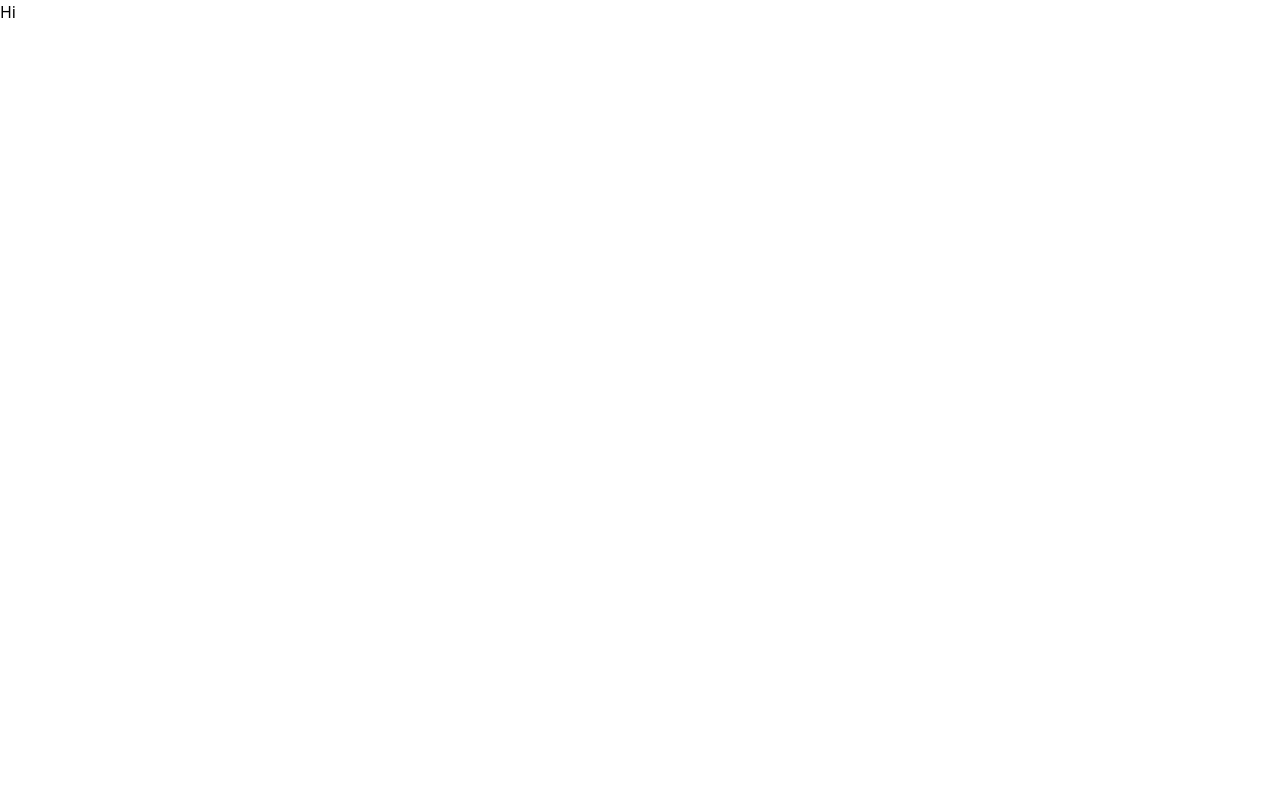
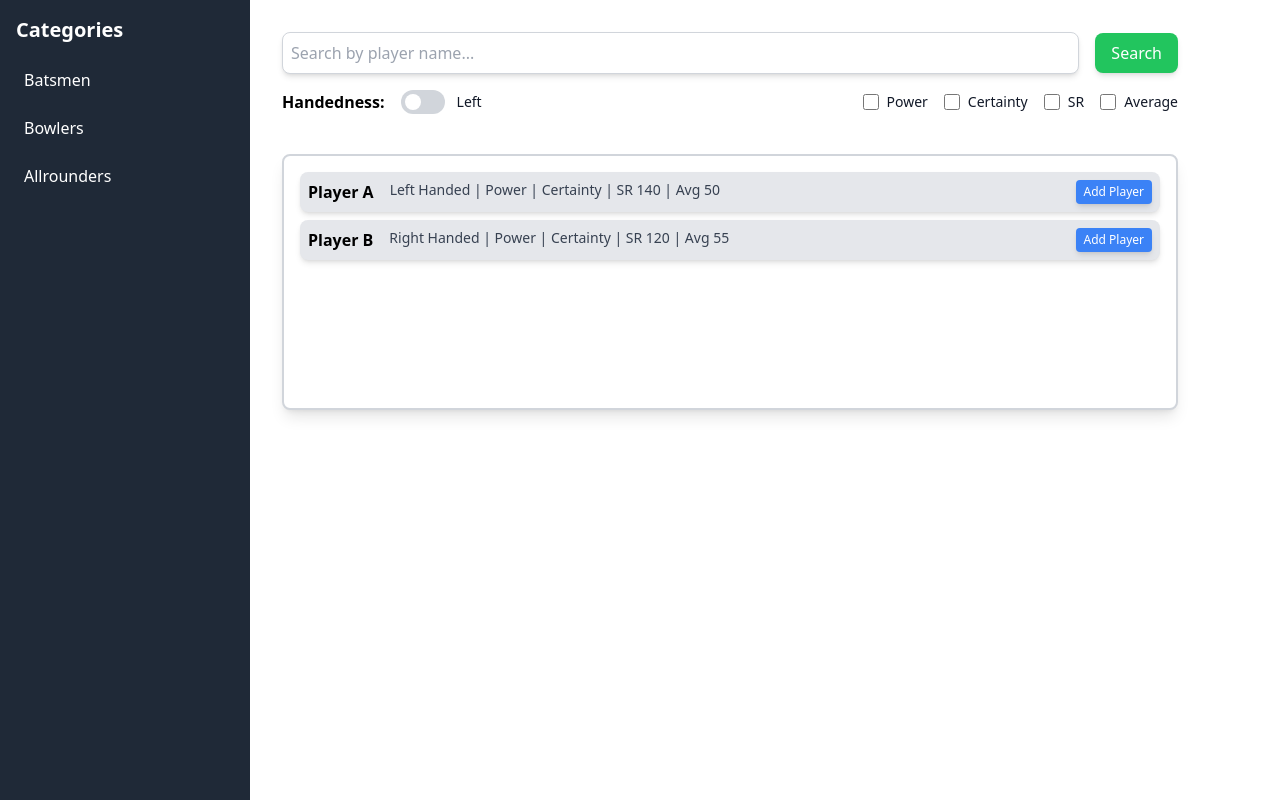
Before and after one commit to Zeta54633/Bidwise, a React (Vite) app in the folder views/: page /Build in a window 1280 px wide. Built offline with nearby package versions, Linux system fonts and the light colour scheme.

Commit message:
Search bar components

```diff
--- /dev/null
+++ b/views/src/TeamPage/Components/FilterDropdown.jsx
@@ -0,0 +1,66 @@
+// FilterDropdown.js
+import React from 'react';
+
+const FilterDropdown = ({ category, selectedFilters, onChange }) => {
+  const filters = {
+    Batsmen: ['Power', 'Certainty', 'SR', 'Average'],
+    Bowlers: ['Pace', 'Spin', 'Economy', 'Wickets', 'Average'],
+    Allrounders: ['Batting Avg', 'Bowling Avg', 'Power', 'Certainty', 'Versatility']
+  };
+
+  const handleCheckboxChange = (filter) => {
+    onChange({
+      ...selectedFilters,
+      [filter]: !selectedFilters[filter]
+    });
+  };
+
+  const handleSliderChange = (e) => {
+    onChange({
+      ...selectedFilters,
+      'Handedness': e.target.value
+    });
+  };
+
+  return (
+    <div className="w-full flex items-center justify-between mb-4">
+      {/* Left or Right Handed Slider */}
+      <div className="flex items-center">
+        <label htmlFor="handedness" className="mr-4 font-semibold">Handedness:</label>
+        <label className="flex items-center cursor-pointer">
+          <input
+            type="checkbox"
+            className="sr-only peer"
+            id="handedness"
+            value={selectedFilters['Handedness'] === 'Right' ? 'Left' : 'Right'}
+            onChange={handleSliderChange}
+          />
+          <div className="w-11 h-6 bg-gray-300 rounded-full peer peer-checked:bg-green-500 relative transition duration-300">
+            <span className={`absolute w-4 h-4 bg-white rounded-full top-1 left-1 peer-checked:transform peer-checked:translate-x-5 transition-transform duration-300 ease-in-out`}></span>
+          </div>
+          <span className="ml-3 text-sm text-gray-900">{selectedFilters['Handedness'] || 'Left'}</span>
+        </label>
+      </div>
+
+      {/* Checkbox Filters */}
+      <div className="flex items-center space-x-4">
+        {filters[category].map((filter) => (
+          <div key={filter} className="flex items-center">
+            <input
+              type="checkbox"
+              id={filter}
+              checked={selectedFilters[filter] || false}
+              onChange={() => handleCheckboxChange(filter)}
+              className="w-4 h-4 text-blue-600 bg-gray-100 border-gray-300 rounded focus:ring-blue-500 focus:ring-2"
+            />
+            <label htmlFor={filter} className="ml-2 text-sm font-medium text-gray-900">
+              {filter}
+            </label>
+          </div>
+        ))}
+      </div>
+    </div>
+  );
+};
+
+export default FilterDropdown;
--- /dev/null
+++ b/views/src/TeamPage/Components/PlayerBox.jsx
@@ -0,0 +1,20 @@
+// PlayerBox.js
+import React from 'react';
+
+const PlayerBox = ({ player, onAddPlayer }) => {
+  return (
+    <div className="flex justify-between items-center bg-gray-200 p-2 rounded-lg mb-2 shadow-md hover:bg-gray-300 transition duration-300">
+      <div className="flex space-x-4">
+        <span className="font-semibold">{player.name}</span>
+        <span className="text-sm text-gray-700">{player.stats.join(' | ')}</span>
+      </div>
+      <button
+        onClick={() => onAddPlayer(player)}
+        className="bg-blue-500 text-white text-xs px-2 py-1 rounded shadow-md hover:bg-blue-600 transition duration-300 ease-in-out">
+        Add Player
+      </button>
+    </div>
+  );
+};
+
+export default PlayerBox;
--- /dev/null
+++ b/views/src/TeamPage/Components/PlayerDisplay.jsx
@@ -0,0 +1,24 @@
+// PlayerDisplay.js
+import React from 'react';
+import PlayerBox from './PlayerBox';
+
+const PlayerDisplay = ({ players, onAddPlayer }) => {
+  return (
+    <div className="mt-8 w-full h-64 overflow-y-auto border-2 border-gray-300 p-4 rounded-lg bg-white shadow-lg">
+      {/* Players List */}
+      {players.length > 0 ? (
+        players.map((player, index) => (
+          <PlayerBox
+            key={index}
+            player={player}
+            onAddPlayer={onAddPlayer}
+          />
+        ))
+      ) : (
+        <p className="text-gray-500 text-center">No players found based on search criteria</p>
+      )}
+    </div>
+  );
+};
+
+export default PlayerDisplay;
--- /dev/null
+++ b/views/src/TeamPage/Components/SearchBar.jsx
@@ -0,0 +1,44 @@
+// SearchBar.js
+import React, { useState } from 'react';
+import FilterDropdown from './FilterDropdown';
+
+const SearchBar = ({ category, onSearch }) => {
+  const [searchTerm, setSearchTerm] = useState('');
+  const [filters, setFilters] = useState({});
+
+  const handleSearch = () => {
+    onSearch(searchTerm, filters);
+  };
+
+  return (
+    <div className="mb-8">
+      {/* Search and Filter Section */}
+      <div className="flex items-center justify-between mb-4 space-x-4">
+        {/* Search by Player Name */}
+        <input
+          type="text"
+          placeholder="Search by player name..."
+          className="border border-gray-300 p-2 rounded-lg w-full shadow-md"
+          value={searchTerm}
+          onChange={(e) => setSearchTerm(e.target.value)}
+        />
+
+        {/* Search Button */}
+        <button
+          onClick={handleSearch}
+          className="bg-green-500 text-white px-4 py-2 rounded-lg shadow-md hover:bg-green-600 transition duration-300 ease-in-out">
+          Search
+        </button>
+      </div>
+
+      {/* Filters Section */}
+      <FilterDropdown
+        category={category}
+        selectedFilters={filters}
+        onChange={setFilters}
+      />
+    </div>
+  );
+};
+
+export default SearchBar;
--- a/views/src/TeamPage/TeamPage.jsx
+++ b/views/src/TeamPage/TeamPage.jsx
@@ -1,11 +1,59 @@
-import React from 'react'
+// TeamPage.js
+import React, { useState } from 'react';
+import SearchBar from './Components/SearchBar';
+import PlayerDisplay from './Components/PlayerDisplay';
 
 const TeamPage = () => {
+  const [category, setCategory] = useState('Batsmen');
+  const [players, setPlayers] = useState([
+    { name: 'Player A', stats: ['Left Handed', 'Power', 'Certainty', 'SR 140', 'Avg 50'] },
+    { name: 'Player B', stats: ['Right Handed', 'Power', 'Certainty', 'SR 120', 'Avg 55'] },
+  ]);
+  const [filteredPlayers, setFilteredPlayers] = useState([]);
+
+  const handleSearch = (searchTerm, filters) => {
+    // Filter logic combining searchTerm and filters
+    const results = players.filter(player =>
+      player.name.toLowerCase().includes(searchTerm.toLowerCase())
+    );
+    setFilteredPlayers(results);
+  };
+
+  const handleAddPlayer = (player) => {
+    console.log(`Added player: ${player.name}`);
+    // Logic to add player to another component can go here
+  };
+
   return (
-    <div>
-      Hi
+    <div className="flex h-screen">
+      <nav className="w-[250px] bg-gray-800 text-white p-4">
+        <h3 className="text-xl font-semibold mb-4">Categories</h3>
+        <ul>
+          <li className="mb-2">
+            <button onClick={() => setCategory('Batsmen')} className="w-full text-left p-2 hover:bg-gray-600 transition duration-300 ease-in-out">Batsmen</button>
+          </li>
+          <li className="mb-2">
+            <button onClick={() => setCategory('Bowlers')} className="w-full text-left p-2 hover:bg-gray-600 transition duration-300 ease-in-out">Bowlers</button>
+          </li>
+          <li>
+            <button onClick={() => setCategory('Allrounders')} className="w-full text-left p-2 hover:bg-gray-600 transition duration-300 ease-in-out">Allrounders</button>
+          </li>
+        </ul>
+      </nav>
+
+      {/* Main Content */}
+      <div className="w-3/4 p-8">
+        <SearchBar category={category} onSearch={handleSearch} />
+
+        <div className="mt-10">
+          <PlayerDisplay
+            players={[...players, ...filteredPlayers]} // Combine players and search results in one box
+            onAddPlayer={handleAddPlayer}
+          />
+        </div>
+      </div>
     </div>
-  )
-}
+  );
+};
 
-export default TeamPage
+export default TeamPage;
```
